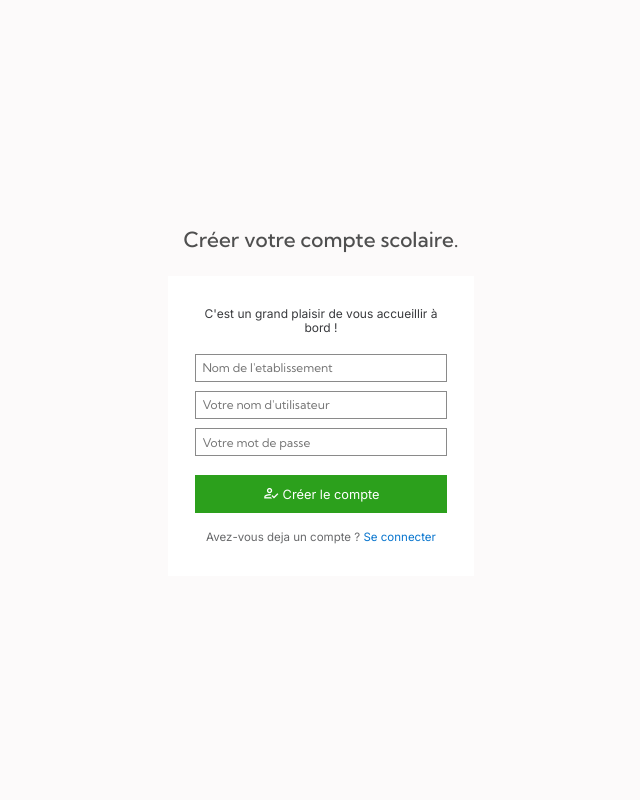
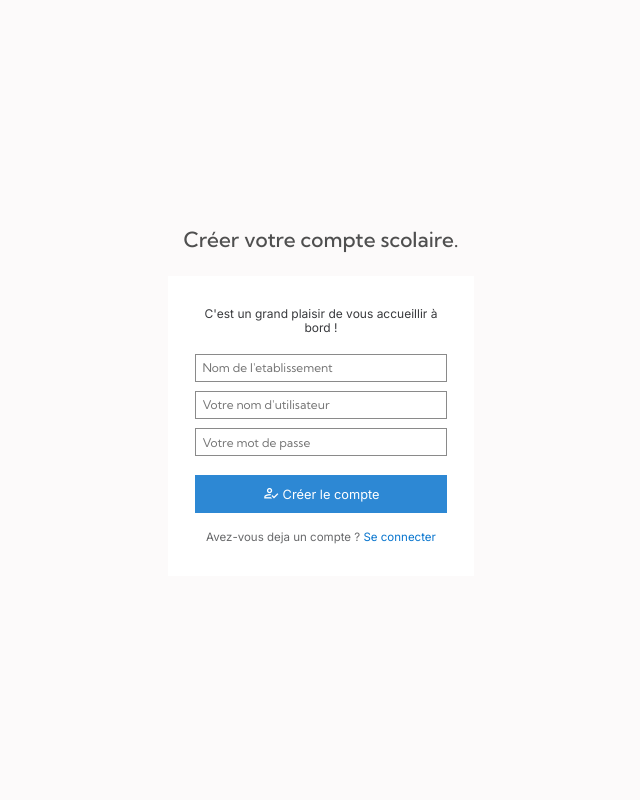
Before and after one commit to ouambo-takouam/school-project, a Django app: page /school/create in a window 1280 px wide. Shown: the whole page, without its empty margins (319-959 px from the left). Run offline with Django 5.2, Linux system fonts and the light colour scheme.

Commit message:
colors added

```diff
--- a/static/css/styles.css
+++ b/static/css/styles.css
@@ -16,8 +16,28 @@
   --clr-grey-800: #1a1a1a;
   --clr-grey-900: #101010;
 
-  --clr-green-01: #2ca01c;
-  --clr-green-04: #19860b;
+  --clr-primary-25: #d0d3de;
+  --clr-primary-50: #b1b5c8;
+  --clr-primary-100: #8a90ac;
+  --clr-primary-200: #636c90;
+  --clr-primary-300: #3c4775;
+  --clr-primary-400: #152259;
+  --clr-primary-500: #121c4a;
+  --clr-primary-600: #0e173b;
+  --clr-primary-700: #0b112d;
+  --clr-primary-800: #070b1e;
+  --clr-primary-900: #040712;
+
+  --clr-secondary-50: #b9d7f1;
+  --clr-secondary-100: #b9d7f1;
+  --clr-secondary-200: #73b0e2;
+  --clr-secondary-300: #509cdb;
+  --clr-secondary-400: #2d88d4;
+  --clr-secondary-500: #2671b1;
+  --clr-secondary-600: #1e5b8d;
+  --clr-secondary-700: #17446a;
+  --clr-secondary-800: #0f2d47;
+  --clr-secondary-900: #091b2a;
 
   --font-family-default: "Inter", sans-serif;
   --font-family-kumbh: "Kumbh Sans", sans-serif;
--- a/users/static/users/css/styles.css
+++ b/users/static/users/css/styles.css
@@ -76,8 +76,8 @@ body {
 
 .form-wrapper input:hover,
 .form-wrapper input:focus {
-  border-color: var(--clr-green-01);
-  box-shadow: 0 0 5px rgba(44, 160, 28, 0.5);
+  border-color: var(--clr-secondary-400);
+  box-shadow: 0 0 5px var(--clr-secondary-100);
   outline: none;
 }
 
@@ -126,13 +126,13 @@ body {
   font-weight: 400;
   margin-top: 10px;
   border: none;
-  background: var(--clr-green-01);
+  background: var(--clr-secondary-400);
   color: white;
   transition: background 0.15s ease-in-out;
 }
 
 .submit-btn:hover {
-  background: var(--clr-green-04);
+  background: var(--clr-secondary-600);
 }
 
 .material-symbols-outlined {
```
Also changed, not shown: school/templates/school/components/navigation.html (+16 -8 lines).
